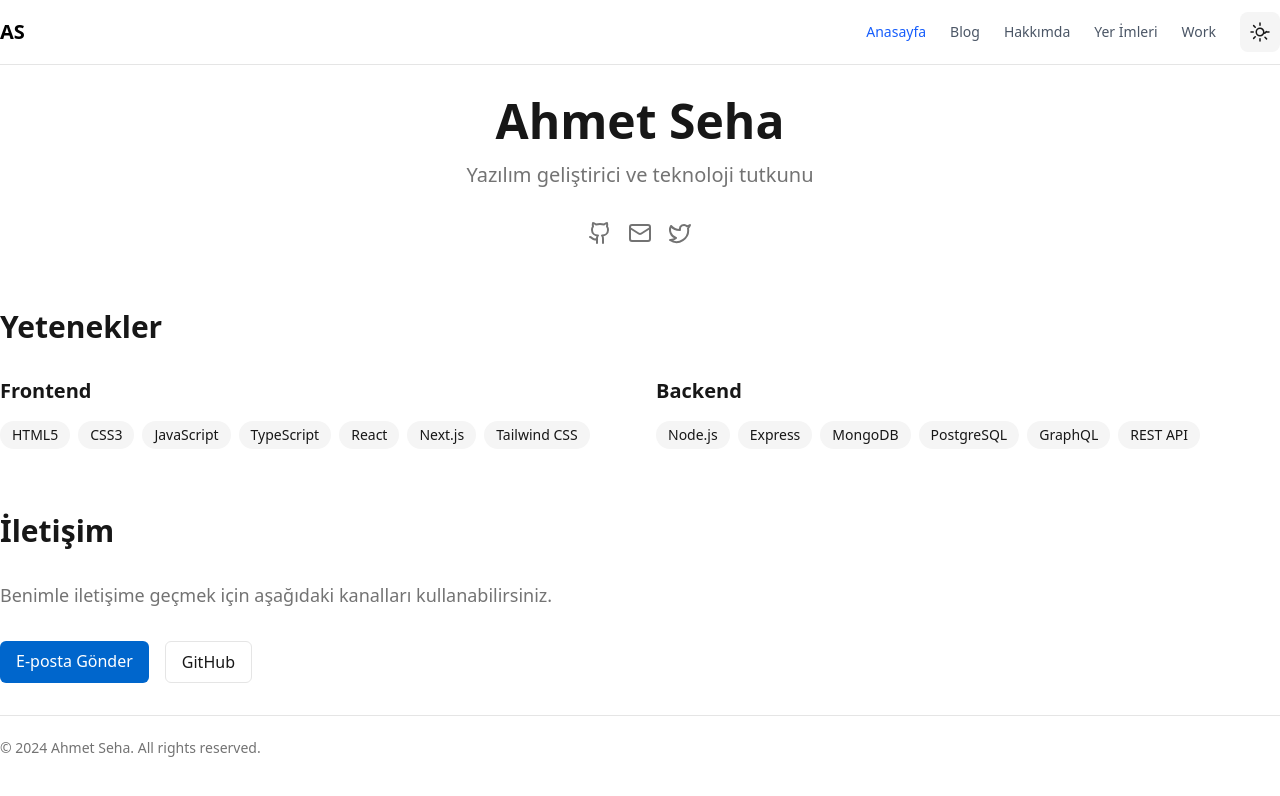
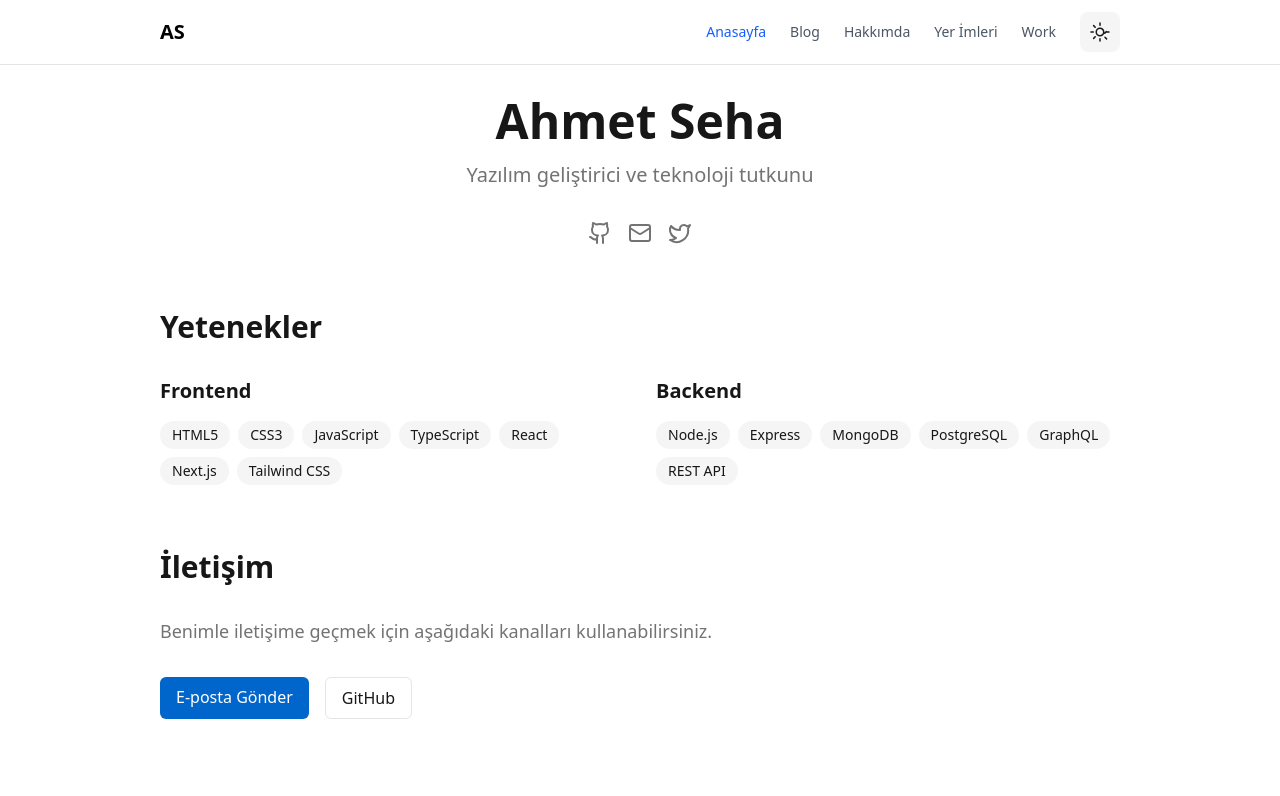
Before and after one commit to ahmetseha/ahmetseha.com, a Next.js app: page / in a window 1280 px wide. Shown: the top 796 px of the page. Built offline with nearby package versions, Linux system fonts and the light colour scheme.

Commit message:
Add Container component and refactor layout for improved structure and styling

```diff
--- a/src/app/layout.tsx
+++ b/src/app/layout.tsx
@@ -1,28 +1,29 @@
-import type { Metadata } from "next"
-import { Geist, Geist_Mono } from "next/font/google"
-import "./globals.css"
-import { Navigation } from "@/components/navigation"
-import { ThemeProvider } from "next-themes"
+import type { Metadata } from "next";
+import { Geist, Geist_Mono } from "next/font/google";
+import "./globals.css";
+import { Navigation } from "@/components/navigation";
+import { ThemeProvider } from "next-themes";
+import Container from "@/components/shared/container";
 
 const geistSans = Geist({
   variable: "--font-geist-sans",
   subsets: ["latin"],
-})
+});
 
 const geistMono = Geist_Mono({
   variable: "--font-geist-mono",
   subsets: ["latin"],
-})
+});
 
 export const metadata: Metadata = {
   title: "Ahmet Seha",
   description: "Personal website of Ahmet Seha",
-}
+};
 
 export default function RootLayout({
   children,
 }: Readonly<{
-  children: React.ReactNode
+  children: React.ReactNode;
 }>) {
   return (
     <html lang="tr" suppressHydrationWarning>
@@ -31,20 +32,25 @@ export default function RootLayout({
       >
         <ThemeProvider attribute="class" defaultTheme="system" enableSystem>
           <header className="sticky top-0 z-50 w-full border-b border-border bg-background/95 backdrop-blur supports-[backdrop-filter]:bg-background/60">
-            <div className="container flex h-16 items-center">
-              <Navigation />
-            </div>
+            <Container
+              size="large"
+              className="prose prose-zinc dark:prose-invert container animate-enter"
+            >
+              <div className="flex h-16 items-center">
+                <Navigation />
+              </div>
+            </Container>
           </header>
-          <main className="flex-1">{children}</main>
-          <footer className="border-t border-border bg-background">
-            <div className="container flex h-16 items-center justify-between">
-              <p className="text-sm text-muted-foreground">
-                © 2024 Ahmet Seha. All rights reserved.
-              </p>
-            </div>
-          </footer>
+          <main className="flex-1">
+            <Container
+              size="large"
+              className="prose prose-zinc dark:prose-invert container animate-enter"
+            >
+              {children}
+            </Container>
+          </main>
         </ThemeProvider>
       </body>
     </html>
-  )
+  );
 }
--- /dev/null
+++ b/src/components/shared/container.tsx
@@ -0,0 +1,33 @@
+import { ReactNode } from "react"
+
+type ContainerProps = {
+  children: ReactNode
+  size?: "small" | "medium" | "large"
+  className?: string
+}
+
+export default function Container({
+  children,
+  size = "large",
+  className,
+}: ContainerProps) {
+  let width
+  switch (size) {
+    case "small":
+      width = "w-full sm:max-w-screen-sm"
+      break
+    case "medium":
+      width = "w-full sm:max-w-screen-md"
+      break
+    case "large":
+    default:
+      width = "w-full sm:max-w-screen-lg"
+      break
+  }
+
+  return (
+    <div className={`mx-auto px-4 sm:px-6 lg:px-8 ${width} ${className}`}>
+      {children}
+    </div>
+  )
+}
```
